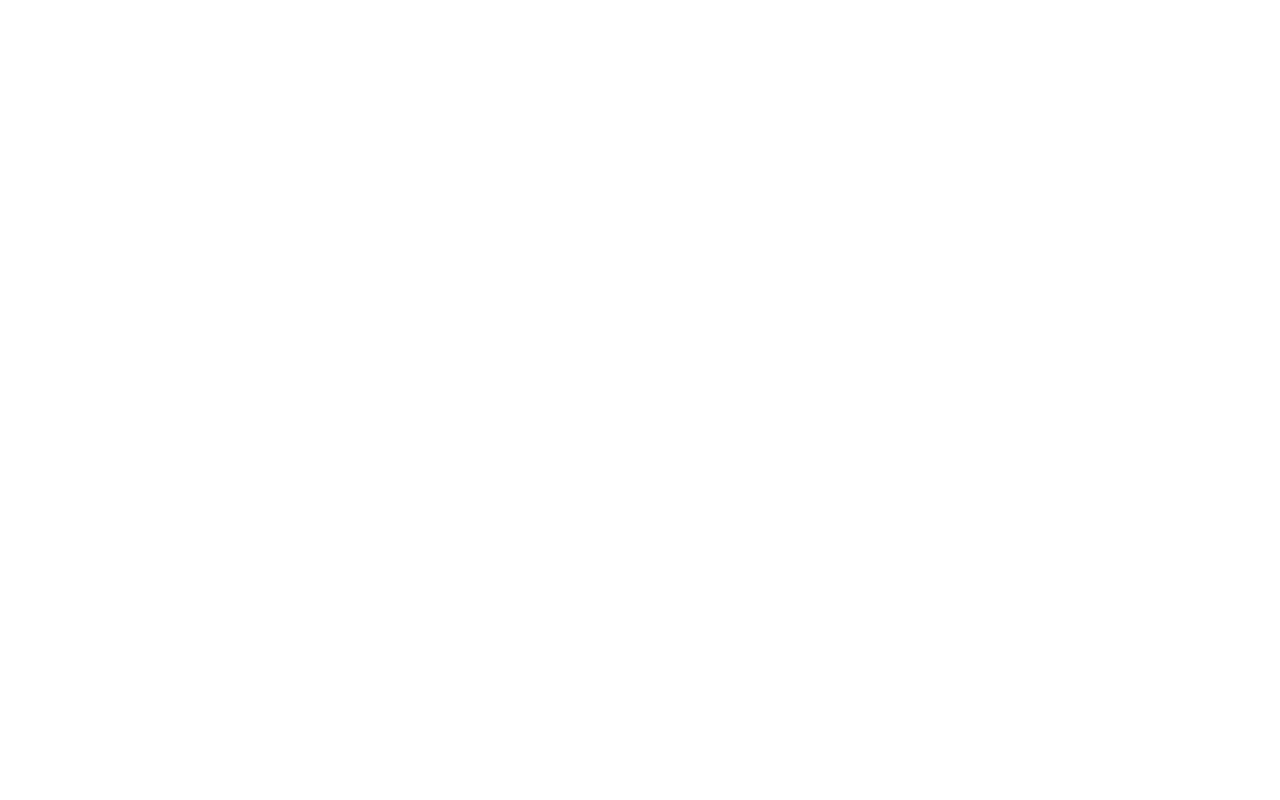
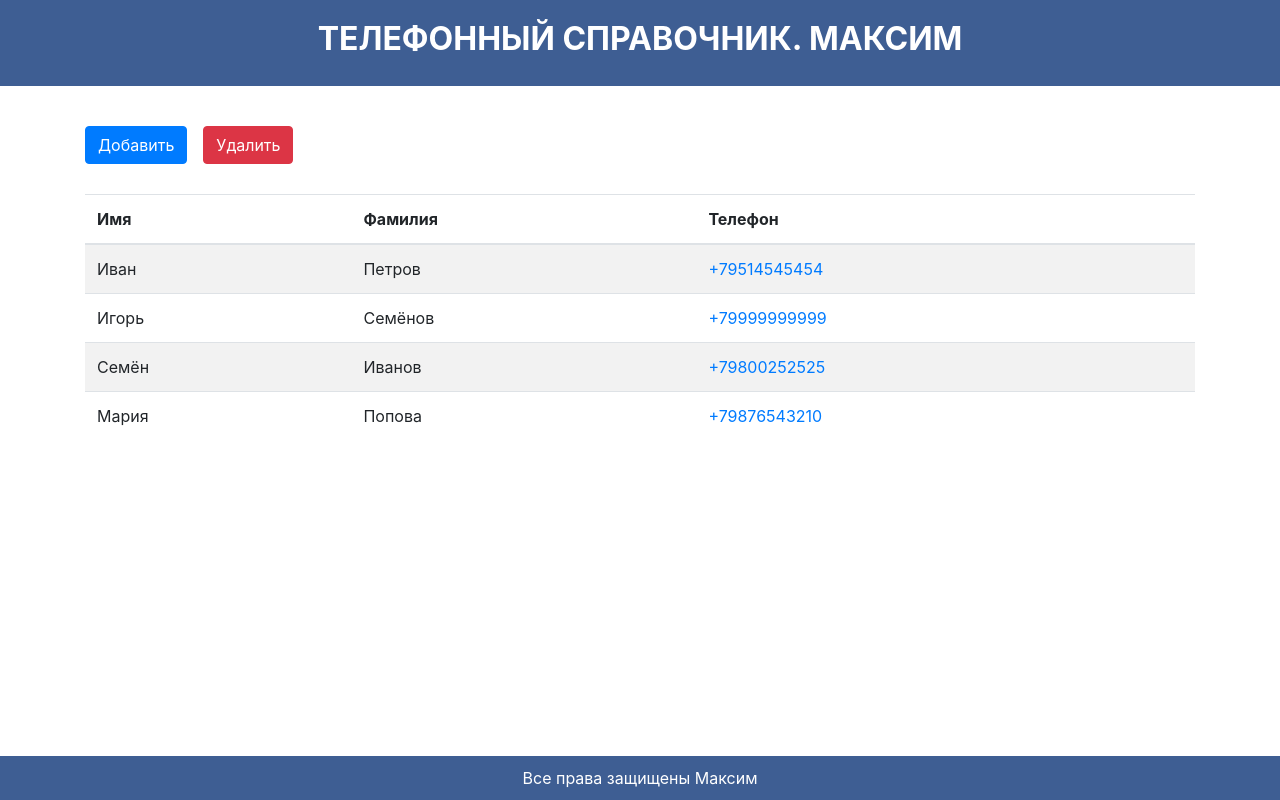
Before and after one commit to max-saraev-web/methed__phone-book, a plain HTML site: page index.html in a window 1280 px wide. Drawn offline with nearby package versions, Linux system fonts and the light colour scheme.

Commit message:
module_02--lesson_04

```diff
--- a/index.html
+++ b/index.html
@@ -11,11 +11,16 @@
   <link rel="stylesheet" href="https://cdnjs.cloudflare.com/ajax/libs/normalize/8.0.1/normalize.min.css">
   <link rel="stylesheet" href="https://cdnjs.cloudflare.com/ajax/libs/bootstrap/4.6.1/css/bootstrap.min.css">
   <link rel="stylesheet" href="phonebook/css/style.css">
-
+  <script src="phonebook/script/script.js" defer></script>
 </head>
 
 <body>
-
+  <div id="app"></div>
+  <script>
+    document.addEventListener('DOMContentLoaded', () => {
+      phoneBookInit('#app', 'Максим');
+    });
+  </script>
 </body>
 
 </html>
--- /dev/null
+++ b/phonebook/script/script.js
@@ -0,0 +1,234 @@
+'use strict';
+const data = [
+  {
+    name: 'Иван',
+    surname: 'Петров',
+    phone: '+79514545454',
+  },
+  {
+    name: 'Игорь',
+    surname: 'Семёнов',
+    phone: '+79999999999',
+  },
+  {
+    name: 'Семён',
+    surname: 'Иванов',
+    phone: '+79800252525',
+  },
+  {
+    name: 'Мария',
+    surname: 'Попова',
+    phone: '+79876543210',
+  },
+];
+
+{
+  const createContainer = () => {
+    const container = document.createElement('div');
+    container.classList.add('container');
+
+    return container;
+  };
+
+  const createHeader = () => {
+    const header = document.createElement('header');
+    header.classList.add('header');
+
+    const headerContainer = createContainer();
+    header.headerContainer = headerContainer;
+    header.append(headerContainer);
+
+    return header;
+  };
+
+  const createFooter = title => {
+    const footer = document.createElement('footer');
+    footer.classList.add('footer');
+
+    const footerContainer = createContainer();
+    footer.footerContainer = footerContainer;
+    footer.append(footerContainer);
+    footerContainer.textContent = `Все права защищены ${title}`;
+
+    return footer;
+  };
+
+  const createLogo = title => {
+    const logo = document.createElement('h1');
+    logo.classList.add('logo');
+    logo.textContent = `Телефонный справочник. ${title}`;
+
+    return logo;
+  };
+
+  const createMain = () => {
+    const main = document.createElement('main');
+    main.classList.add('main');
+
+    const mainContainer = createContainer();
+    main.mainContainer = mainContainer;
+    main.append(mainContainer);
+
+    return main;
+  };
+
+  const createButtonsGroup = params => {
+    const btnWrapper = document.createElement('div');
+    btnWrapper.classList.add('btn-wrapper');
+
+    const btns = params.map(({className, type, text}) => {
+      const button = document.createElement('button');
+      button.type = type;
+      button.textContent = text;
+      button.className = className;
+      return button;
+    });
+    btnWrapper.append(...btns);
+
+    return {
+      btnWrapper,
+      btns,
+    };
+  };
+
+  const createTable = () => {
+    const table = document.createElement('table');
+    table.classList.add('table', 'table-striped');
+
+    const thead = document.createElement('thead');
+    thead.insertAdjacentHTML('beforeend', `
+      <tr>
+        <th class="delete">Удалить</th>
+        <th>Имя</th>
+        <th>Фамилия</th>
+        <th>Телефон</th>
+      </tr>
+    `);
+
+    const tbody = document.createElement('tbody');
+
+    table.append(thead, tbody);
+    table.tbody = tbody;
+
+    return table;
+  };
+
+  const createForm = () => {
+    const overlay = document.createElement('div');
+    overlay.classList.add('form-overlay');
+
+    const form = document.createElement('form');
+    form.classList.add('form');
+    form.insertAdjacentHTML('beforeend', `
+      <button class="close" type="button"></button>
+      <h2 class="form-title"></h2>
+      <div class="form-group">
+        <label class="form-label" for="name">Имя: </label>
+        <input class="form-input" name="name" id="name"
+        type="text" required>
+      </div>
+      <div class="form-group">
+        <label class="form-label" for="surname">Фамилия: </label>
+        <input class="form-input" name="surname" id="surname"
+        type="text" required>
+      </div>
+      <div class="form-group">
+        <label class="form-label" for="phone">Телефон: </label>
+        <input class="form-input" name="phone" id="phone"
+        type="number" required>
+      </div>
+    `);
+    const buttonGroup = createButtonsGroup([
+      {
+        className: 'btn btn-primary mr-3',
+        type: 'submit',
+        text: 'Добавить',
+      },
+      {
+        className: 'btn btn-danger',
+        type: 'reset',
+        text: 'Отмена',
+      },
+    ]);
+
+    form.append(...buttonGroup.btns);
+
+    overlay.append(form);
+
+    return {
+      overlay,
+      form,
+    };
+  };
+
+  const renderPhoneBook = (app, title) => {
+    const header = createHeader();
+    const footer = createFooter(title);
+    const logo = createLogo(title);
+    const main = createMain();
+    const buttonGroup = createButtonsGroup([
+      {
+        className: 'btn btn-primary mr-3',
+        type: 'button',
+        text: 'Добавить',
+      },
+      {
+        className: 'btn btn-danger',
+        type: 'button',
+        text: 'Удалить',
+      },
+    ]);
+    const table = createTable();
+    const form = createForm();
+
+    header.headerContainer.append(logo);
+    main.mainContainer.append(buttonGroup.btnWrapper, table, form.overlay);
+    app.append(header, main, footer);
+
+    return {
+      list: table.tbody,
+    };
+  };
+
+  const createRow = ({name: firstName, surname, phone}) => {
+    const tr = document.createElement('tr');
+
+    const tdDel = document.createElement('td');
+    tdDel.classList.add('delete');
+    const buttonDel = document.createElement('button');
+    buttonDel.classList.add('del-icon');
+    tdDel.append(buttonDel);
+
+    const tdName = document.createElement('td');
+    tdName.textContent = firstName;
+
+    const tdSurname = document.createElement('td');
+    tdSurname.textContent = surname;
+
+    const tdPhone = document.createElement('td');
+    const phoneLink = document.createElement('a');
+    phoneLink.href = `tel:${phone}`;
+    phoneLink.textContent = phone;
+    tdPhone.append(phoneLink);
+
+    tr.append(tdDel, tdName, tdSurname, tdPhone);
+
+    return tr;
+  };
+
+  const renderContacts = (elem, data) => {
+    const allRow = data.map(createRow);
+    elem.append(...allRow);
+  };
+
+  const init = (selectorApp, title) => {
+    const app = document.querySelector(selectorApp);
+    const phoneBook = renderPhoneBook(app, title);
+
+    const {list} = phoneBook;
+
+    renderContacts(list, data);
+    // * - Функционал
+  };
+  window.phoneBookInit = init;
+}
```
